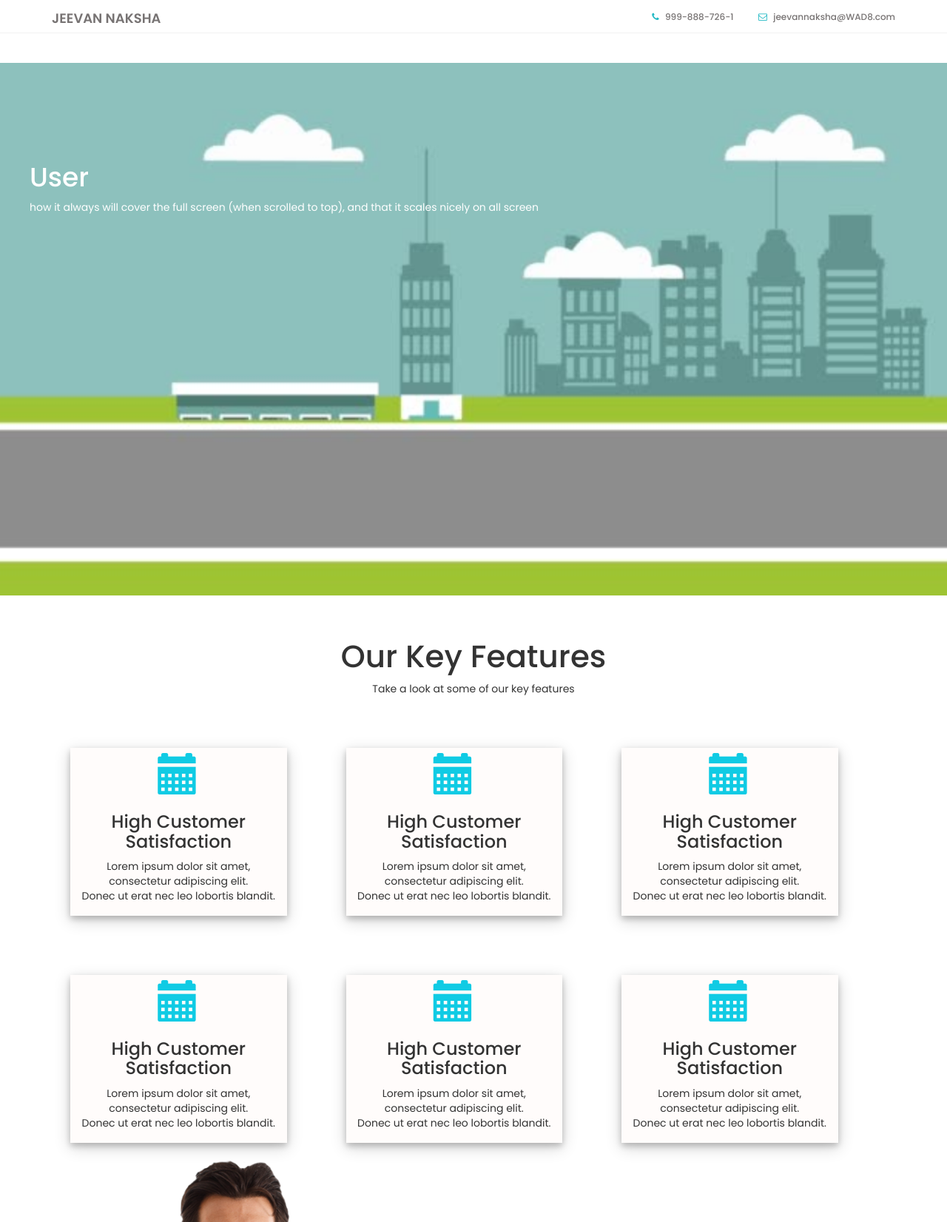
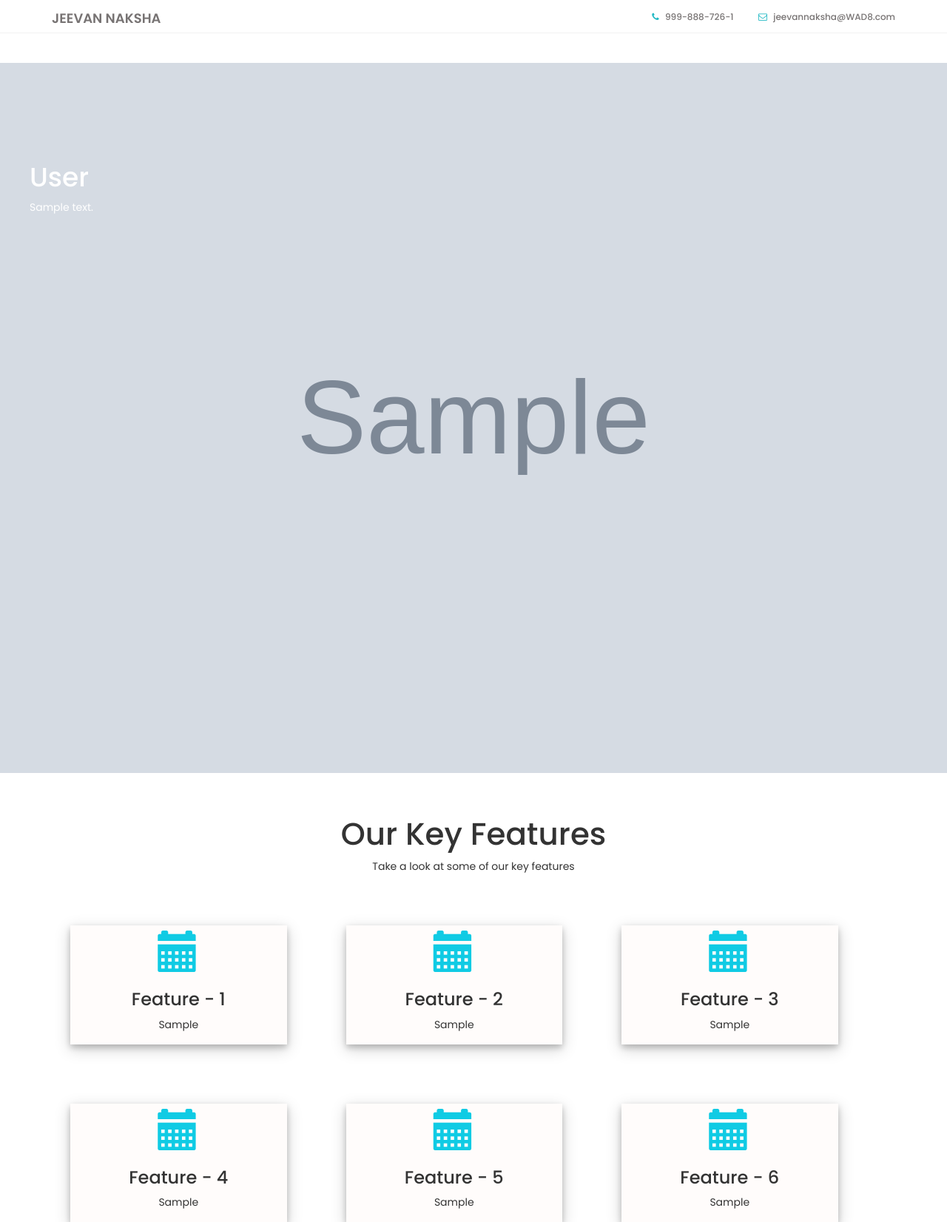
Before and after one commit to WAD-Team-Alpha/Hospital_Review_System, a Django app: page /hospitals/1 in a window 1280 px wide. Shown: the top 1652 px of the page at 74% size. Run offline with Django 3.2, Linux system fonts and the light colour scheme; tables that the repository leaves empty hold one stand-in row (values such as "Sample post"); grey boxes marked "Sample" are stand-in pictures; some libraries are stand-ins or nearby versions.

Commit message:
Completed default values in profiles and completed hospital profile

```diff
--- a/hospitals/models.py
+++ b/hospitals/models.py
@@ -6,7 +6,7 @@ class Hospital(models.Model):
     HospitalName = models.CharField(max_length=150)
     HospitalRegisterationNumber = models.CharField(max_length=150)
     HospitalLicense = models.FileField(upload_to="HospitalDocuments/")
-    HospitalPhoto = models.FileField(upload_to="HospitalPhotos/", blank=True)
+    HospitalPhoto = models.FileField(upload_to="HospitalPhotos/", default="HospitalPhotos/hospitalPhotos.jpg")
     Email = models.CharField(max_length=150)
     Username = models.CharField(max_length=150)
     HospitalEshtablishDate = models.DateField()
@@ -21,14 +21,14 @@ class Hospital(models.Model):
     State = models.IntegerField(choices=States, default=1)
     ChiefMedicalOfficer = models.CharField(max_length=150)
     ChiefMedicalOfficerCertificate = models.FileField(upload_to="ChiefDoctorDocuments/")
-    ChiefMedicalOfficerPhoto = models.FileField(upload_to="ChiefDoctorPhotos/", blank=True)
+    ChiefMedicalOfficerPhoto = models.FileField(upload_to="ChiefDoctorPhotos/", default="ChiefDoctorPhotos/doctt.png")
     CheifMedicalOfficerDescription = models.CharField(max_length=250, default="Dear, be strong because your life will be better now. Time does not remain same. You will get well soon!")
     PhoneNumber = models.CharField(max_length=20)
     Achievements1 = models.CharField(max_length=50, default="No Hospital information added recently")
     Achievements2 = models.CharField(max_length=50, default="No Hospital information added recently")
-    Achievements3 = models.CharField(max_length=50, default="No Hospital information recently")
-    Achievements4 = models.CharField(max_length=50, default="No achievements added recently")
-    Achievements5 = models.CharField(max_length=50, default="No achievements added recently")
-    Achievements6 = models.CharField(max_length=50, default="No achievements added recently")
+    Achievements3 = models.CharField(max_length=50, default="No Hospital information added recently")
+    Achievements4 = models.CharField(max_length=50, default="No Hospital information added recently")
+    Achievements5 = models.CharField(max_length=50, default="No Hospital information added recently")
+    Achievements6 = models.CharField(max_length=50, default="No Hospital information added recently")
     def __str__(self):
         return self.HospitalName
--- a/hospitals/views.py
+++ b/hospitals/views.py
@@ -1,5 +1,6 @@
 from django.shortcuts import render, get_object_or_404
 from .models import Hospital
+from doctors.models import Doctor
 from accounts.models import User
 from reviews.models import HosReview
 from .choices import States
@@ -7,7 +8,8 @@ from .choices import States
 # Create your views here.
 def hosProf(request, hospital_id):
     hospital =get_object_or_404(Hospital, pk= hospital_id)
-
+    doctor_list = Doctor.objects.all().filter(HospitalRegisterationNumber=hospital.HospitalRegisterationNumber)
+    print(doctor_list)
     queryset_list = HosReview.objects.order_by('-review_date').filter(hospital = hospital)
 
 
@@ -71,7 +73,7 @@ def hosProf(request, hospital_id):
         'flag' : flag,
         'ratings_count' : ratings_count,
         'ratings_percentage' : ratings_percentage,
-
+        'doctors' : doctor_list
     }
     return render(request, 'HospitalProfile.html', context)
 
--- a/templates/hospitalprofile.html
+++ b/templates/hospitalprofile.html
@@ -71,7 +71,7 @@
 
 
                       </span>
-                      <span style="padding-top: 10px; padding-bottom: 10px;" class="phone-icon">
+                      <span style="padding-top: 10px; padding-bottom: 10px;" class="email-icon">
 
                           <a  href="#"><span class="button">Update Profile</span> </a>
 
@@ -96,9 +96,9 @@
 
        <section class="sec" >
           <div class=".container-fluid ba">
-          <img src="{% static 'images/hospitalPhotos.jpg' %}" alt="Snow" style="width:100%; ">
+          <img src="{{ hospital.HospitalPhoto.url }}" alt="Snow" style="width:100%; ">
             <div class="top-left"> <h1 style="color:white;"> {{hospital.HospitalName}} </h1>
-            <p class="back" style="color:white;"> how it always will cover the full screen (when scrolled to top), and that it scales nicely on all screen</p>
+            <p class="back" style="color:white;"> {{hospital.HospitalDescription}} </p>
              </div>
           </div>
           </section>
@@ -118,24 +118,24 @@
                       <center class="boss">
 
                         <i class="glyphicon glyphicon-calendar"></i>
-                       <h3>High Customer Satisfaction</h3>
-                        <p>Lorem ipsum dolor sit amet, consectetur adipiscing elit.<br> Donec ut erat nec leo lobortis blandit.</p>
+                       <h3>Feature - 1</h3>
+                        <p>{{hospital.Achievements1}}</p>
                         </center>
                    </div>
 
                      <div class="col-md-3 col-sm-3">
                         <center>
                        <i class="glyphicon glyphicon-calendar"></i>
-                        <h3>High Customer Satisfaction</h3>
-                        <p>Lorem ipsum dolor sit amet, consectetur adipiscing elit.<br> Donec ut erat nec leo lobortis blandit.</p>
+                        <h3>Feature - 2</h3>
+                        <p>{{hospital.Achievements2}}</p>
                         </center>
                    </div>
                      <div class="col-md-3 col-sm-3">
                       <center>
                          <i class="glyphicon glyphicon-calendar"></i>
 
-                        <h3>High Customer Satisfaction</h3>
-                        <p>Lorem ipsum dolor sit amet, consectetur adipiscing elit.<br> Donec ut erat nec leo lobortis blandit.</p>
+                        <h3>Feature - 3</h3>
+                        <p>{{hospital.Achievements3}}</p>
                         </center>
                    </div>
 
@@ -149,23 +149,23 @@
                       <center class="boss">
 
                         <i class="glyphicon glyphicon-calendar"></i>
-                        <h3>High Customer Satisfaction</h3>
-                        <p>Lorem ipsum dolor sit amet, consectetur adipiscing elit.<br> Donec ut erat nec leo lobortis blandit.</p>
+                        <h3>Feature - 4</h3>
+                        <p>{{hospital.Achievements4}}</p>
                         </center>
                    </div>
 
                      <div class="col-md-3 col-sm-3">
                         <center>
                        <i class="glyphicon glyphicon-calendar"></i>
-                       <h3>High Customer Satisfaction</h3>
-                        <p>Lorem ipsum dolor sit amet, consectetur adipiscing elit.<br> Donec ut erat nec leo lobortis blandit.</p>
+                       <h3>Feature - 5</h3>
+                        <p>{{hospital.Achievements5}}</p>
                         </center>
                    </div>
                      <div class="col-md-3 col-sm-3">
                       <center>
                          <i class="glyphicon glyphicon-calendar"></i>
-                      <h3>High Customer Satisfaction</h3>
-                        <p>Lorem ipsum dolor sit amet, consectetur adipiscing elit.<br> Donec ut erat nec leo lobortis blandit.</p>
+                      <h3>Feature - 6</h3>
+                        <p>{{hospital.Achievements6}}</p>
                         </center>
                    </div>
 
--- a/templates/index.html
+++ b/templates/index.html
@@ -171,7 +171,7 @@
                     </button>
 
                     <!-- lOGO TEXT HERE -->
-                    <a href="static/index.html" class="navbar-brand">WEBSITE LOGO</a>
+                    <a href="" class="navbar-brand"> STAY HOME STAY SAFE </a>
                 </div>
 
                 <!-- MENU LINKS -->
```
Also changed, not shown: other parts of templates/hospitalprofile.html (+8 -33 lines), hospitals/migrations/0009_auto_20210504_0600.py (added).
